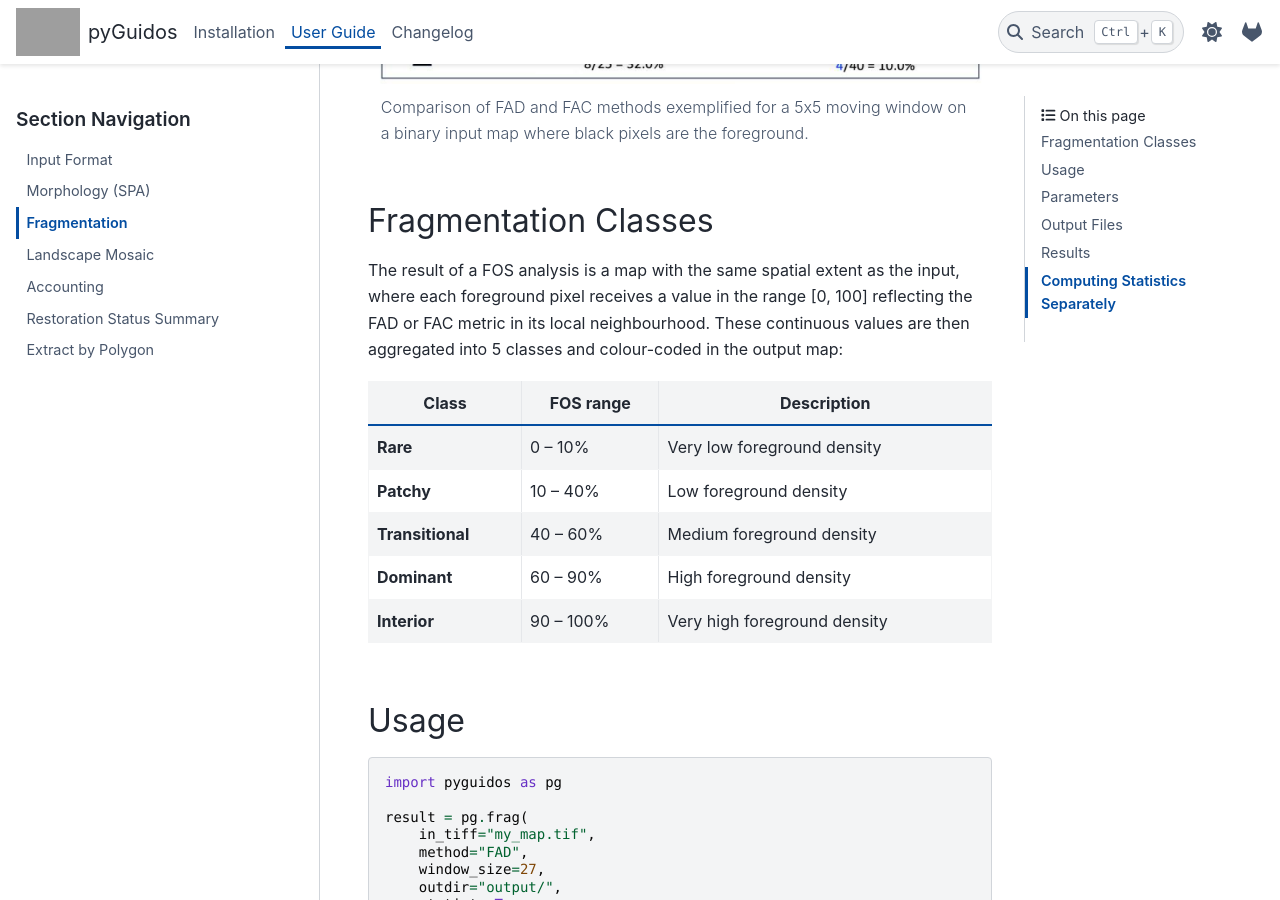
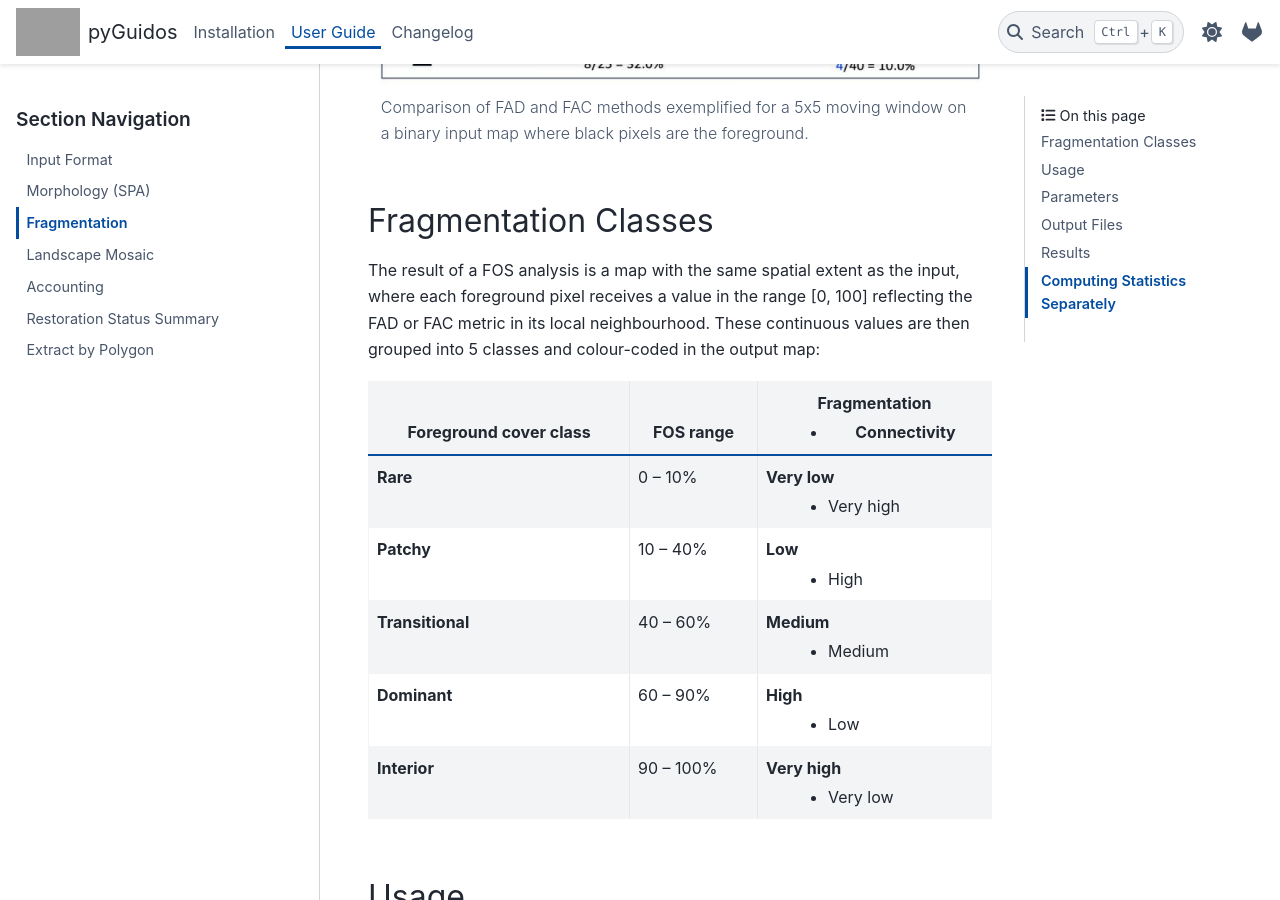
Before and after one commit to nonpenso/pyguidos, a Sphinx documentation site: the page built from docs/usage/fragmentation.rst, in a window 1280 px wide and 900 px high, scrolled down 818 px. Built offline with Sphinx 7.4.7 and the PyData theme 0.15.4, drawn with Linux system fonts in a browser that asks for light colours; grey boxes are pictures that could not be loaded.

Commit message:
update docs and script logs

```diff
--- a/docs/conf.py
+++ b/docs/conf.py
@@ -5,7 +5,7 @@ sys.path.insert(0, os.path.abspath('..'))
 project = "pyGuidos"
 copyright = "European Union, 2026, Giovanni Caudullo, Peter Vogt"
 author = "Giovanni Caudullo, Peter Vogt"
-release = "2.0.0"
+release = "2.2.0"
 
 extensions = [
     "sphinx.ext.autodoc",
--- a/docs/index.rst
+++ b/docs/index.rst
@@ -20,7 +20,8 @@ pyGuidos
 a scientific software suite developed at the European Commission Joint Research Centre (JRC) for the
 spatial pattern analysis of raster images.
 
-pyGuidos provides programmatic access to the main GTB analytical tools, enabling reproducible
+pyGuidos follows the logic of the GTB-based command-line modules `GuidosToolbox Workbench <https://gwbdoc.readthedocs.io/en/latest/>`_
+providing programmatic access to the main GTB analytical tools, enabling reproducible
 landscape analysis workflows in Python scripts, Jupyter notebooks, and automated pipelines.
 
 .. note::
@@ -41,7 +42,7 @@ If you are new to pyGuidos, we recommend following these steps:
       import pyguidos as pg
       pg.info()
 
-3. **User Guide**: Browse the :doc:`usage/index` for detailed examples of SPA, Fragmentation, and other analysis tools.
+3. **User Guide**: Browse the :doc:`usage/index` for detailed examples of Landscape Mosaic, Fragmentation, and other analysis tools.
 
 
 Citation
--- a/docs/usage/fragmentation.rst
+++ b/docs/usage/fragmentation.rst
@@ -35,29 +35,35 @@ Fragmentation Classes
 The result of a FOS analysis is a map with the same spatial extent as the input,
 where each foreground pixel receives a value in the range [0, 100] reflecting the
 FAD or FAC metric in its local neighbourhood. These continuous values are then
-aggregated into 5 classes and colour-coded in the output map:
+grouped into 5 classes and colour-coded in the output map:
 
 .. list-table::
    :header-rows: 1
 
-   * - Class
+   * - Foreground cover class
      - FOS range
-     - Description
+     - Fragmentation
+	 - Connectivity
    * - **Rare**
      - 0 -- 10%
-     - Very low foreground density
+     - Very low
+	 - Very high
    * - **Patchy**
      - 10 -- 40%
-     - Low foreground density
+     - Low
+	 - High
    * - **Transitional**
      - 40 -- 60%
-     - Medium foreground density
+     - Medium
+	 - Medium
    * - **Dominant**
      - 60 -- 90%
-     - High foreground density
+     - High
+	 - Low
    * - **Interior**
      - 90 -- 100%
-     - Very high foreground density
+     - Very high
+	 - Very low
 
 
 Usage
--- a/docs/usage/input_format.rst
+++ b/docs/usage/input_format.rst
@@ -9,7 +9,7 @@ before using any of the analysis functions.
 Binary
 ---------------------------
 
-Most pyGuidos tools (Fragmentation, Accounting, MSPA, RSS) expect a
+Most pyGuidos tools (Fragmentation, Accounting, SPA, RSS) expect a
 binary GeoTIFF with the following pixel values:
 
 .. list-table::
--- a/docs/usage/morphology.rst
+++ b/docs/usage/morphology.rst
@@ -24,7 +24,7 @@ The following table describes the byte values and categories for each level:
      - Class Name
    * - **2 classes**
      - 17, 1
-     - Contiguous, Linear
+     - Contiguous, Margin
    * - **3 classes**
      - 17, 1, 100
      - Core, Margin, Core Opening
@@ -33,7 +33,7 @@ The following table describes the byte values and categories for each level:
      - Core, Edge, Perforation, Margin, Core Opening
    * - **6 classes**
      - 17, 3, 5, 9, 1, 100
-     - Core, Edge, Perforation, Islet, Linear, Core Opening
+     - Core, Edge, Perforation, Islet, Margin, Core Opening
 
 .. note::
     In all modes, Background is represented by value **0**, and No Data is represented by **129**.
```
Also changed, not shown: 4 other files.
